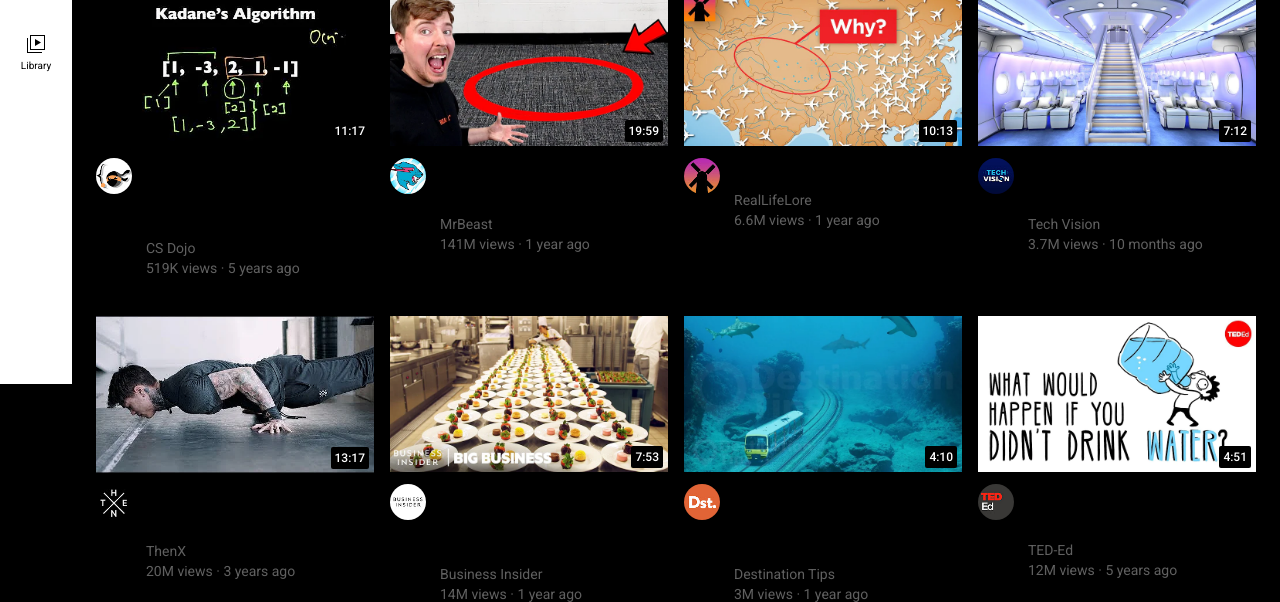
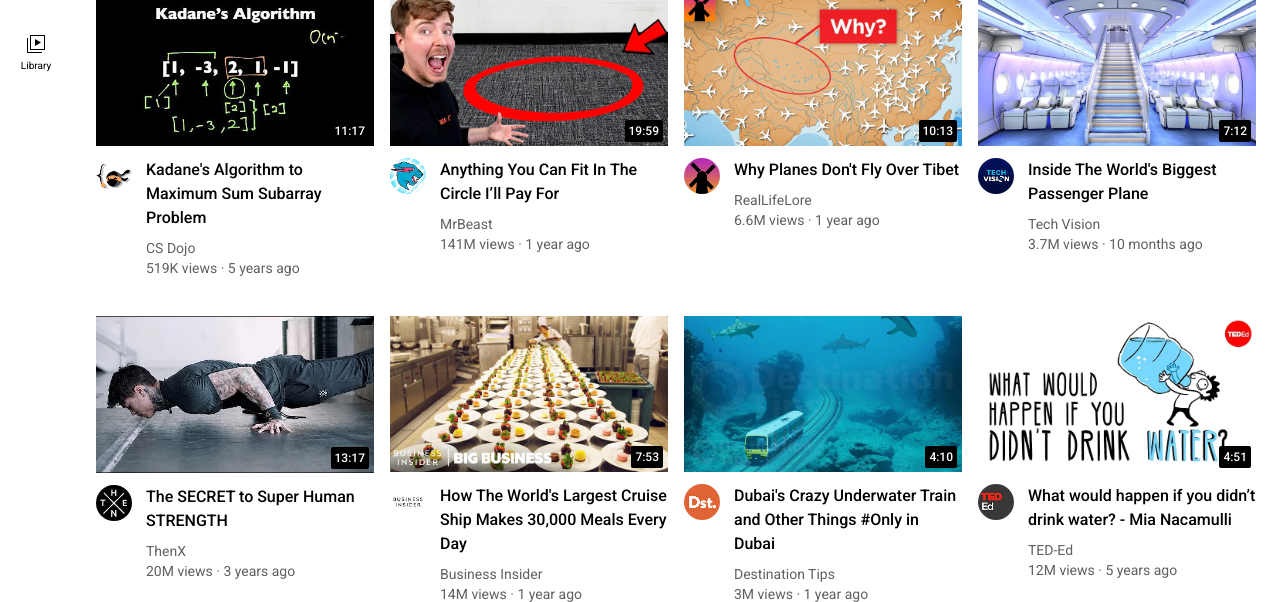
Before and after one commit to voutadi/supersimple-website, a plain HTML site: page index.html in a window 1280 px wide. Shown: the part 416-1018 px from the top of the page. Drawn offline with Linux system fonts and the light colour scheme.

Commit message:
Update general.css

```diff
--- a/styles/general.css
+++ b/styles/general.css
@@ -10,5 +10,5 @@ body {
   padding-top: 80px;
   padding-left: 96px;
   padding-right: 24px;
-  background-color: rgb(000,000, 000);
+  background-color: rgb(255,255, 255);
 }
```
